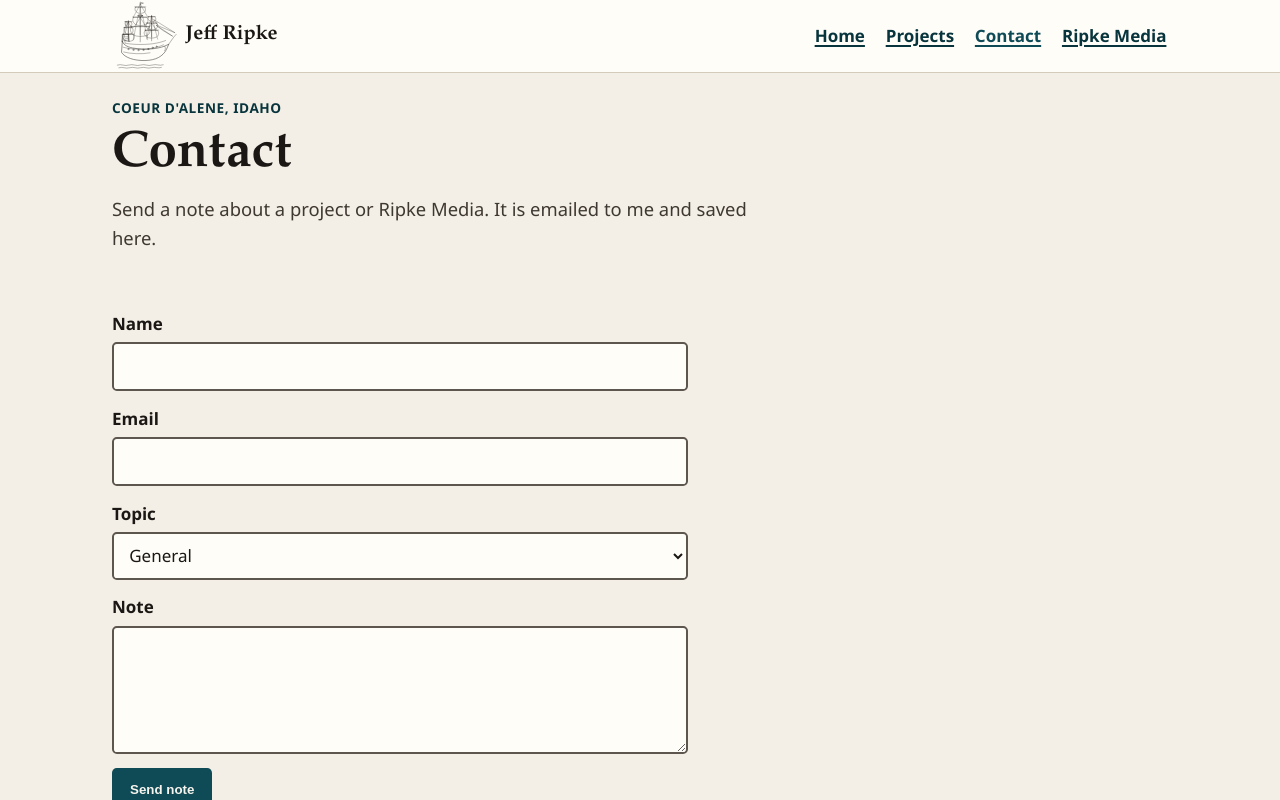
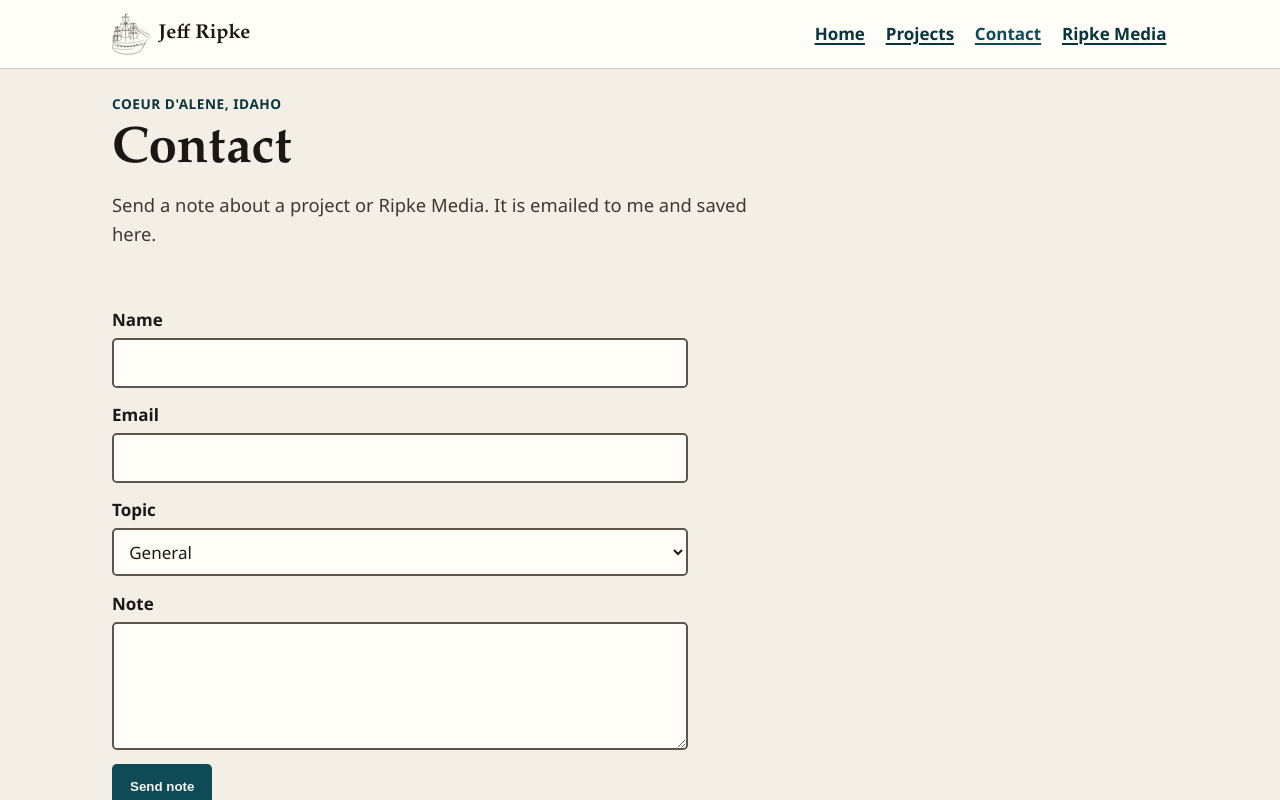
Before and after one commit to jripke74/www-jeffripke-com, a React (Vite) app in the folder client/: page /contact in a window 1280 px wide. Shown: the top 800 px of the page. Built offline with nearby package versions, Linux system fonts and the light colour scheme.

Commit message:
add logo

```diff
--- a/client/src/Layout.jsx
+++ b/client/src/Layout.jsx
@@ -57,7 +57,7 @@ export default function Layout({ children }) {
         <div className="header-inner">
           <div className="header-bar">
             <a className="brand" href="/">
-              <img className="brand-mark" src="/logo.svg" alt="" width="66" height="72" />
+              <img className="brand-mark" src="/logo.svg" alt="" width="39" height="41" />
               Jeff Ripke
             </a>
             <button
--- a/client/src/styles.css
+++ b/client/src/styles.css
@@ -147,7 +147,7 @@ a:hover {
 }
 
 .brand-mark {
-  width: 4.15rem;
+  width: 2.45rem;
   height: auto;
   flex: none;
 }
```
Also changed, not shown: client/public/logo.svg.
